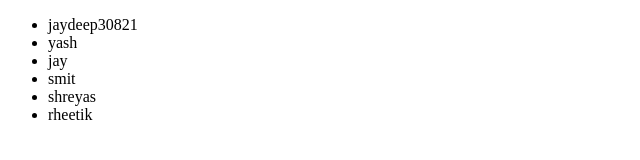
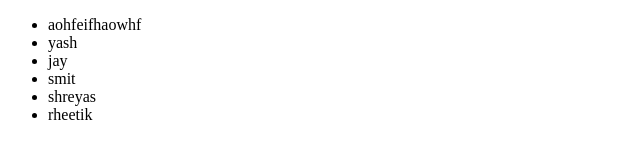
Before and after one commit to jaydeep-zeus-3704/task1_devops, a website: page src/frontend/index.html in a window 1280 px wide. Shown: the full height of the page, 0-640 px from the left. Drawn offline with Linux system fonts and the light colour scheme.

Commit message:
changed first username

```diff
--- a/src/frontend/index.html
+++ b/src/frontend/index.html
@@ -7,7 +7,7 @@
 </head>
 <body>
     <ul>
-        <li>jaydeep30821</li>
+        <li>aohfeifhaowhf</li>
         <li>yash</li>
         <li>jay</li>
         <li>smit</li>
```
